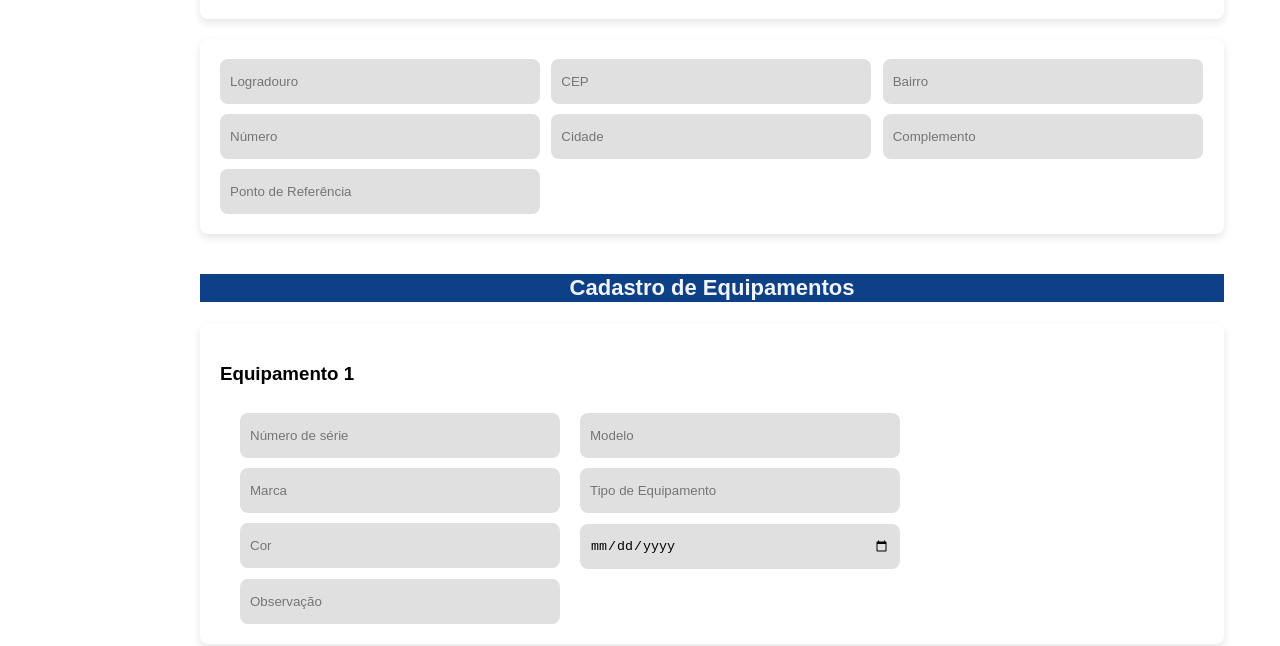
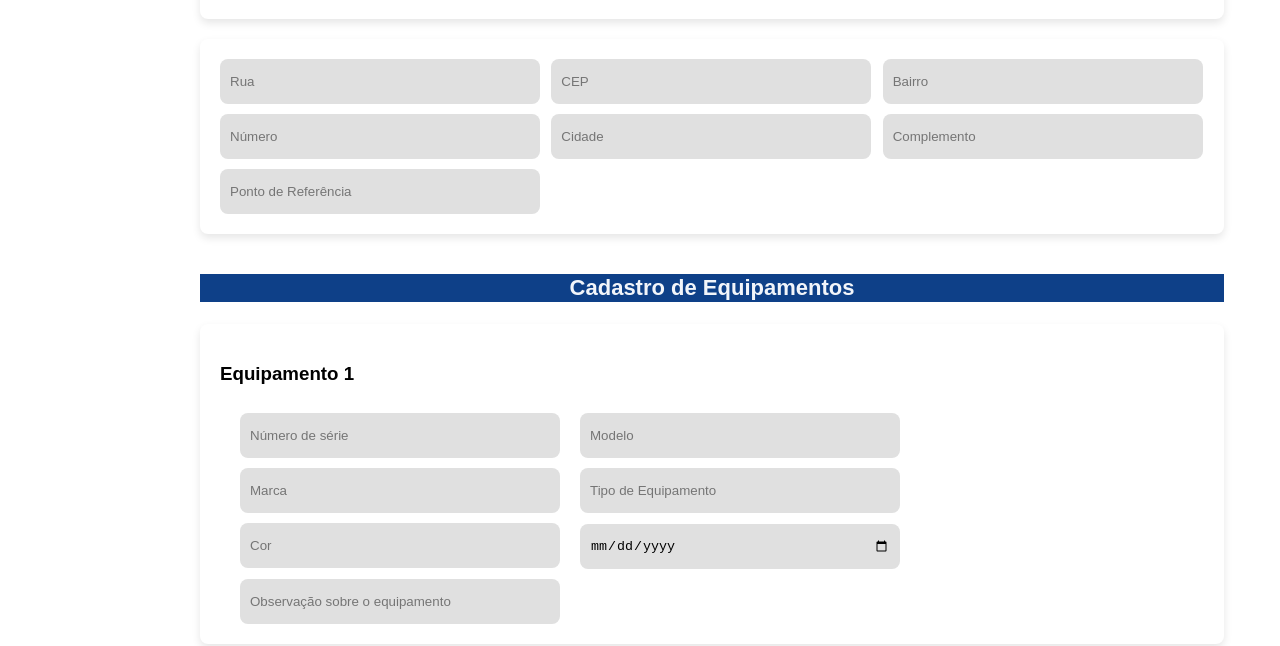
Before and after one commit to SQUAD-42-Accenture/front-end, a React (Vite) app in the folder servpro/: page /cadastrocliente in a window 1280 px wide. Shown: the part 306-952 px from the top of the page. Built offline with nearby package versions, Linux system fonts and the light colour scheme.

Commit message:
alterações nos placeholders

```diff
--- a/servpro/src/pages/CadastroDeClientes/CadastroDeClientes.jsx
+++ b/servpro/src/pages/CadastroDeClientes/CadastroDeClientes.jsx
@@ -8,7 +8,7 @@ const MeuComponente = () => {
   const [email, setEmail] = useState("");
   const [telefone, setTelefone] = useState("");
   const [nascimento, setNascimento] = useState("");
-  const [logradouro, setLogradouro] = useState("");
+  const [rua, setRua] = useState("");
   const [cep, setCep] = useState("");
   const [bairro, setBairro] = useState("");
   const [numero, setNumero] = useState("");
@@ -70,9 +70,9 @@ const MeuComponente = () => {
           <div className="containerDadosEndereco">
             <input
               type="text"
-              placeholder="Logradouro"
-              value={logradouro}
-              onChange={(e) => setLogradouro(e.target.value)}
+              placeholder="Rua"
+              value={rua}
+              onChange={(e) => setRua(e.target.value)}
             />
             <input
               type="text"
@@ -145,7 +145,7 @@ const MeuComponente = () => {
               />
               <input
                 type="text"
-                placeholder="Observação"
+                placeholder="Observação sobre o equipamento"
               />
             </div>
           ))}
```
